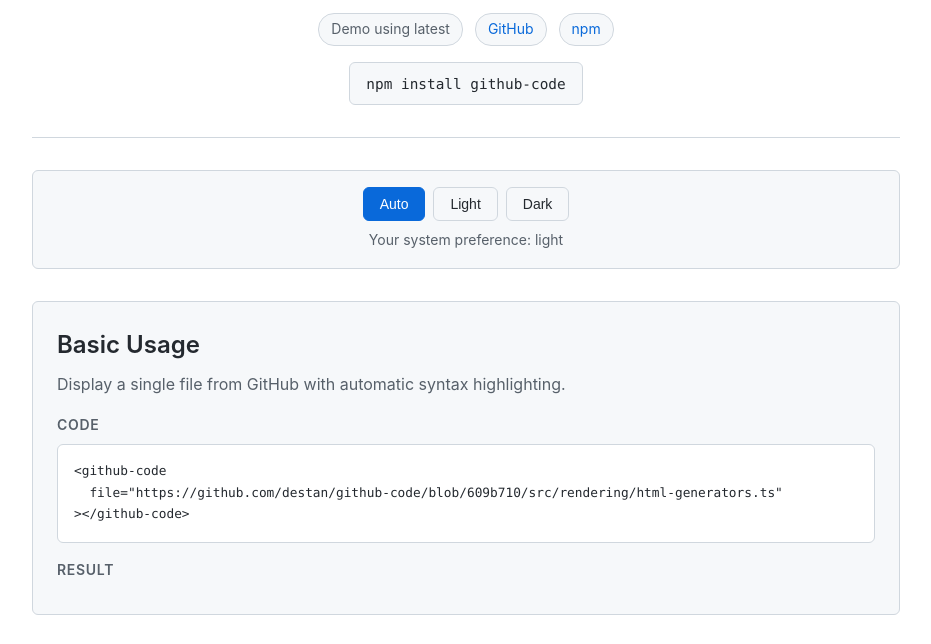
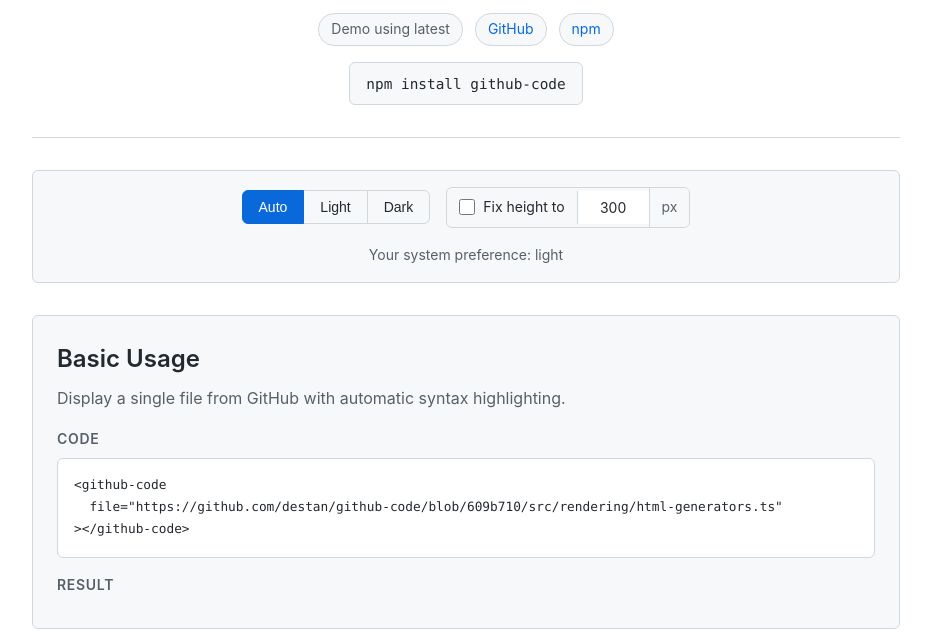
Before and after one commit to destan/github-code, a website: page docs/index.html in a window 1280 px wide. Shown: the part 135-779 px from the top of the page, without its empty margins (174-1105 px from the left). Drawn offline with Linux system fonts and the light colour scheme; no server answers.

Commit message:
chore: add fix height to demo [skip ci] (#9)

```diff
--- a/docs/index.html
+++ b/docs/index.html
@@ -23,12 +23,22 @@
       </div>
     </header>
 
-    <!-- Theme Controls -->
-    <section class="theme-controls">
-      <div class="theme-buttons">
-        <button class="theme-btn active" data-theme="auto">Auto</button>
-        <button class="theme-btn" data-theme="light">Light</button>
-        <button class="theme-btn" data-theme="dark">Dark</button>
+    <!-- Controls -->
+    <section class="controls-section">
+      <div class="controls-row">
+        <div class="button-group">
+          <button class="group-btn active" data-theme="auto">Auto</button>
+          <button class="group-btn" data-theme="light">Light</button>
+          <button class="group-btn" data-theme="dark">Dark</button>
+        </div>
+        <div class="input-group">
+          <label for="height-toggle">
+            <input type="checkbox" id="height-toggle">
+            Fix height to
+          </label>
+          <input type="number" id="height-value" value="300" min="100" max="2000">
+          <span class="input-suffix">px</span>
+        </div>
       </div>
       <p class="system-pref" id="system-pref">Your system preference: light</p>
     </section>
@@ -103,8 +113,21 @@
       document.body.dataset.theme = resolved;
 
       // Update button states
-      document.querySelectorAll('.theme-btn').forEach(btn => {
+      document.querySelectorAll('.button-group .group-btn').forEach(btn => {
         btn.classList.toggle('active', btn.dataset.theme === theme);
+      });
+    }
+
+    // Height constraint management
+    function applyHeightConstraint(enabled, height) {
+      document.querySelectorAll('.demo-result').forEach(el => {
+        if (enabled) {
+          el.classList.add('height-constrained');
+          el.style.maxHeight = `${height}px`;
+        } else {
+          el.classList.remove('height-constrained');
+          el.style.maxHeight = '';
+        }
       });
     }
 
@@ -127,11 +150,26 @@
       applyTheme('auto');
       fetchVersion();
 
+      const heightToggle = document.getElementById('height-toggle');
+      const heightValue = document.getElementById('height-value');
+
       // Theme button clicks
-      document.querySelectorAll('.theme-btn').forEach(btn => {
+      document.querySelectorAll('.button-group .group-btn').forEach(btn => {
         btn.addEventListener('click', () => {
           applyTheme(btn.dataset.theme);
         });
+      });
+
+      // Height constraint toggle
+      heightToggle.addEventListener('change', () => {
+        applyHeightConstraint(heightToggle.checked, parseInt(heightValue.value, 10));
+      });
+
+      // Height value input
+      heightValue.addEventListener('input', () => {
+        if (heightToggle.checked) {
+          applyHeightConstraint(true, parseInt(heightValue.value, 10));
+        }
       });
 
       // Listen for system preference changes
--- a/docs/styles.css
+++ b/docs/styles.css
@@ -120,12 +120,12 @@ body[data-theme="dark"] {
   font-size: 0.9rem;
 }
 
-/* Theme Controls */
-.theme-controls {
+/* Controls Section */
+.controls-section {
   display: flex;
   flex-direction: column;
   align-items: center;
-  gap: 0.5rem;
+  gap: 1rem;
   margin-bottom: 2rem;
   padding: 1rem;
   background-color: var(--bg-secondary);
@@ -133,31 +133,112 @@ body[data-theme="dark"] {
   border-radius: 6px;
 }
 
-.theme-buttons {
+.controls-row {
   display: flex;
-  gap: 0.5rem;
+  align-items: center;
+  gap: 1rem;
+  flex-wrap: wrap;
+  justify-content: center;
 }
 
-.theme-btn {
+/* Button Group */
+.button-group {
+  display: flex;
+}
+
+.button-group .group-btn {
   padding: 0.5rem 1rem;
   font-size: 0.875rem;
   font-weight: 500;
   color: var(--text-primary);
   background-color: var(--btn-bg);
   border: 1px solid var(--border-color);
-  border-radius: 6px;
   cursor: pointer;
   transition: background-color 0.2s, border-color 0.2s;
 }
 
-.theme-btn:hover {
-  background-color: var(--btn-hover-bg);
+.button-group .group-btn:first-child {
+  border-radius: 6px 0 0 6px;
 }
 
-.theme-btn.active {
+.button-group .group-btn:last-child {
+  border-radius: 0 6px 6px 0;
+}
+
+.button-group .group-btn:not(:first-child) {
+  margin-left: -1px;
+}
+
+.button-group .group-btn:hover {
+  background-color: var(--btn-hover-bg);
+  z-index: 1;
+}
+
+.button-group .group-btn.active {
   background-color: var(--btn-active-bg);
   color: var(--btn-active-text);
   border-color: var(--btn-active-bg);
+  z-index: 2;
+}
+
+/* Input Group (checkbox + label + input + suffix) */
+.input-group {
+  display: flex;
+  align-items: center;
+  border: 1px solid var(--border-color);
+  border-radius: 6px;
+  overflow: hidden;
+  background-color: var(--btn-bg);
+}
+
+.input-group label {
+  display: flex;
+  align-items: center;
+  gap: 0.5rem;
+  padding: 0.5rem 0.75rem;
+  font-size: 0.875rem;
+  color: var(--text-primary);
+  cursor: pointer;
+  white-space: nowrap;
+}
+
+.input-group input[type="checkbox"] {
+  width: 1rem;
+  height: 1rem;
+  cursor: pointer;
+  accent-color: var(--btn-active-bg);
+}
+
+.input-group input[type="number"] {
+  width: 4.5rem;
+  padding: 0.5rem;
+  font-size: 0.875rem;
+  font-family: inherit;
+  color: var(--text-primary);
+  background-color: var(--bg-primary);
+  border: none;
+  border-left: 1px solid var(--border-color);
+  text-align: center;
+  -moz-appearance: textfield;
+}
+
+.input-group input[type="number"]::-webkit-outer-spin-button,
+.input-group input[type="number"]::-webkit-inner-spin-button {
+  -webkit-appearance: none;
+  margin: 0;
+}
+
+.input-group input[type="number"]:focus {
+  outline: none;
+  box-shadow: inset 0 0 0 1px var(--btn-active-bg);
+}
+
+.input-group .input-suffix {
+  padding: 0.5rem 0.75rem;
+  font-size: 0.875rem;
+  color: var(--text-secondary);
+  background-color: var(--btn-bg);
+  border-left: 1px solid var(--border-color);
 }
 
 .system-pref {
@@ -216,6 +297,11 @@ body[data-theme="dark"] {
 
 .demo-result {
   margin-top: 0.5rem;
+  transition: max-height 0.3s ease;
+}
+
+.demo-result.height-constrained {
+  overflow: auto;
 }
 
 .demo-result github-code {
```
